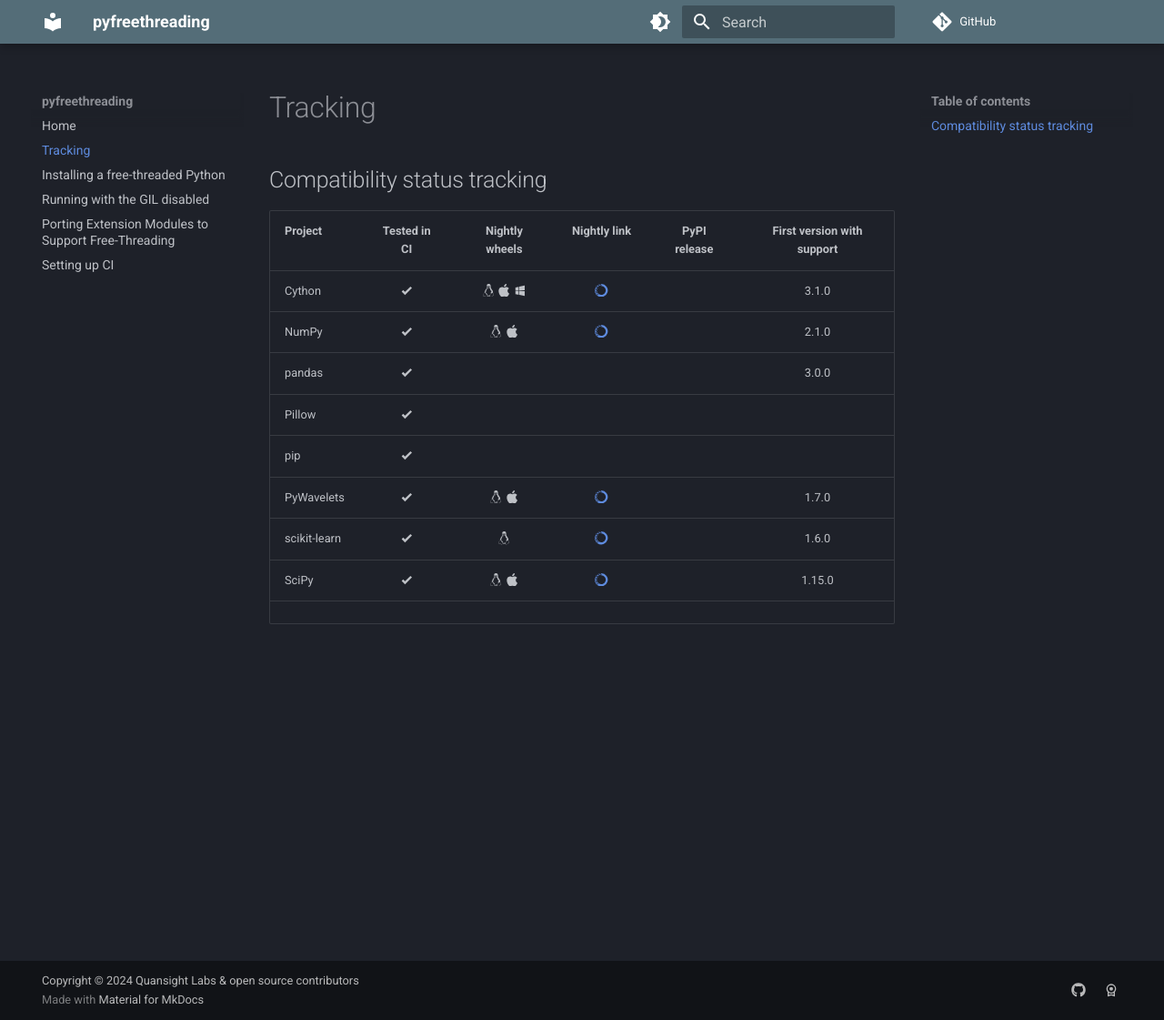
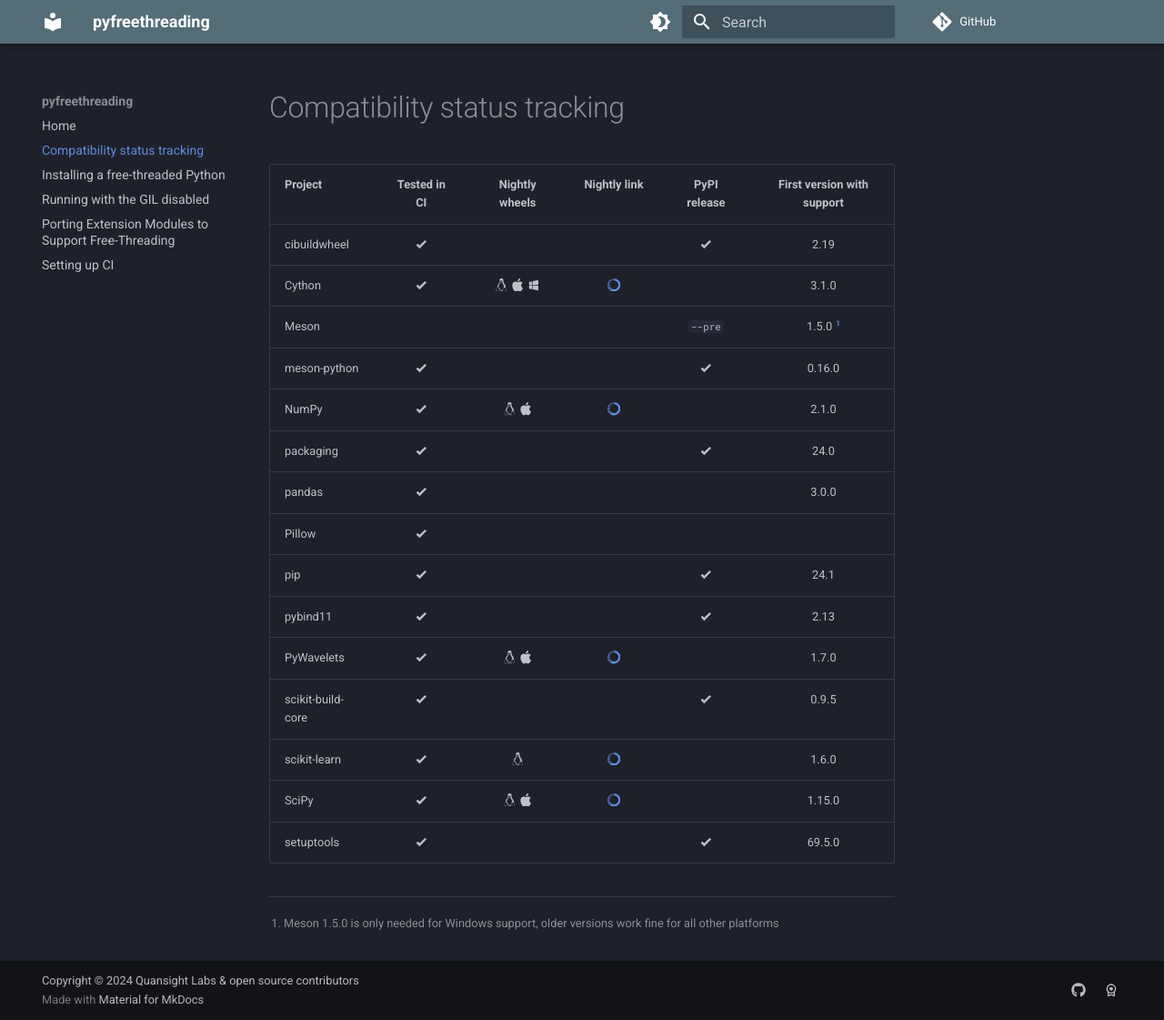
Before and after one commit to Quansight-Labs/free-threaded-compatibility, an MkDocs documentation site: the page built from docs/tracking.md, in a window 1280 px wide and 1121 px high. Shown: the whole window at 91% size. Built offline with MkDocs 1.6.1 and Material for MkDocs 9.7.7, drawn with Linux system fonts in a browser that asks for light colours; comment, search, counter and statistics services are not loaded.

Commit message:
Extend table to all currently tracked packages on issue tracker

```diff
--- a/docs/tracking.md
+++ b/docs/tracking.md
@@ -1,15 +1,27 @@
-## Compatibility status tracking
+# Compatibility status tracking
 
 
 
-| Project      | Tested in CI          | Nightly wheels                                             | Nightly link                                                                             | PyPI release | First version with support |
-|:--------------|:---------------------:|:----------------------------------------------------------:|:----------------------------------------------------------------------------------------:|:------------:|:--------------------------:|
+| Project       | Tested in CI     | Nightly wheels    | Nightly link    | PyPI release    | First version with support    |
+|:--------------|:----------------:|:-----------------:|:---------------:|:---------------:|:-----------------------------:|
+| cibuildwheel   | :material-check-bold: |   |   |   :material-check-bold:   | 2.19   |
 | Cython       | :material-check-bold: | :simple-linux: :simple-apple: :material-microsoft-windows: | [:simple-anaconda:](https://anaconda.org/scientific-python-nightly-wheels/cython/)       |              | 3.1.0                      |
+| Meson   |  |   |   | `--pre`    | 1.5.0 [^meson]   |
+| meson-python   | :material-check-bold: |   |   |   :material-check-bold:   | 0.16.0   |
 | NumPy        | :material-check-bold: | :simple-linux: :simple-apple:                              | [:simple-anaconda:](https://anaconda.org/scientific-python-nightly-wheels/numpy/)        |              | 2.1.0                      |
+| packaging   | :material-check-bold: |   |   |   :material-check-bold:   | 24.0   |
 | pandas       | :material-check-bold: |                                                            |                                                                                          |              | 3.0.0                      |
 | Pillow       | :material-check-bold: |                                                            |                                                                                          |              |                            |
-| pip       | :material-check-bold: |                                                            |                                                                                          |              |                            |
+| pip   | :material-check-bold: |   |   |   :material-check-bold:   | 24.1   |
+| pybind11   | :material-check-bold: |   |   |   :material-check-bold:   | 2.13   |
 | PyWavelets   | :material-check-bold: | :simple-linux: :simple-apple:                              | [:simple-anaconda:](https://anaconda.org/scientific-python-nightly-wheels/pywavelets/)   |              | 1.7.0                      |
+| scikit-build-core   | :material-check-bold: |   |   |   :material-check-bold:   | 0.9.5  |
 | scikit-learn | :material-check-bold: | :simple-linux:                                             | [:simple-anaconda:](https://anaconda.org/scientific-python-nightly-wheels/scikit-learn/) |              | 1.6.0                      |
 | SciPy        | :material-check-bold: | :simple-linux: :simple-apple:                              | [:simple-anaconda:](https://anaconda.org/scientific-python-nightly-wheels/scipy/)        |              | 1.15.0                     |
-|              |                       |                                                            |                                                                                          |              |                            |
+| setuptools   | :material-check-bold: |   |   |   :material-check-bold:   | 69.5.0   |
+
+
+
+
+[^meson]:
+    Meson 1.5.0 is only needed for Windows support, older versions work fine for all other platforms
```
